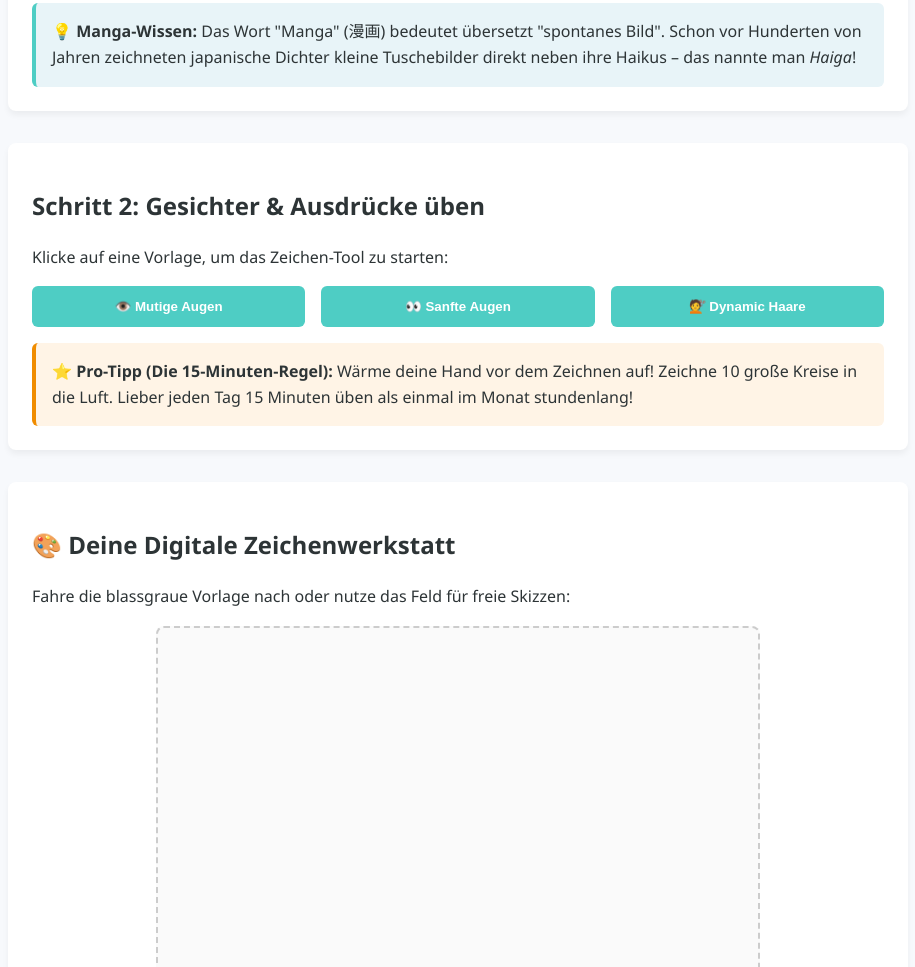
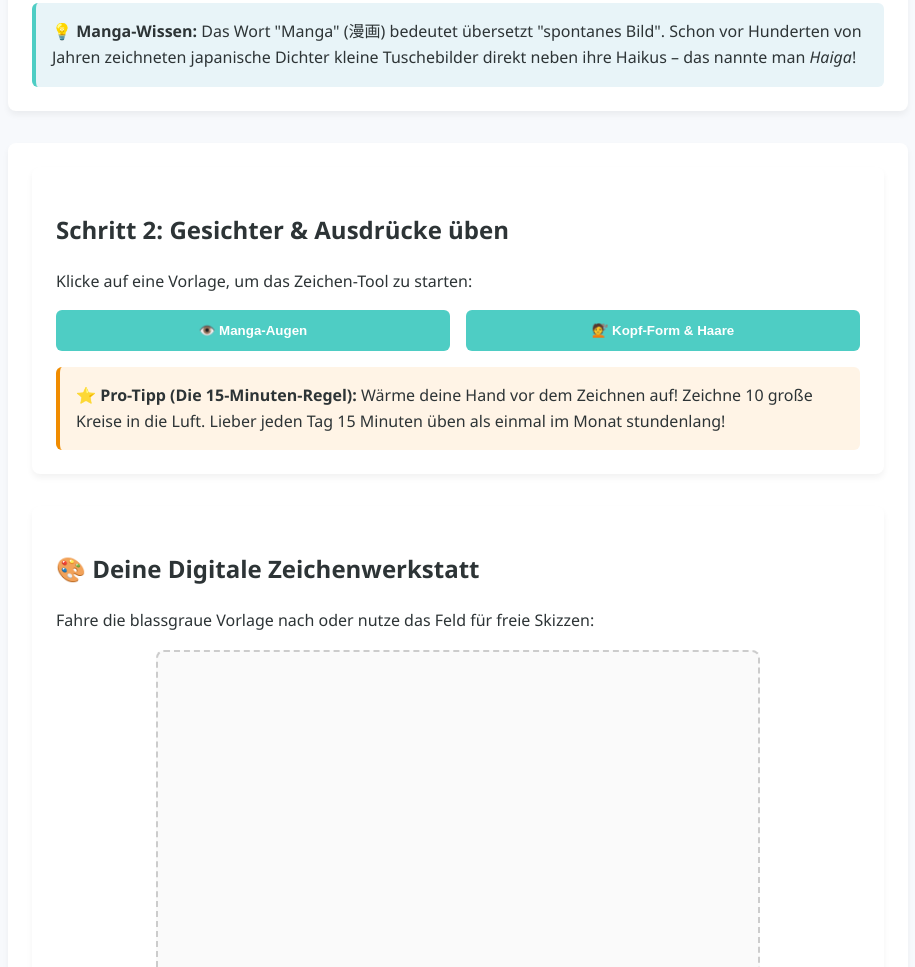
Before and after one commit to naolv/mangawerkstatt, a plain HTML site: page index.html in a window 1280 px wide. Shown: the part 949-1916 px from the top of the page, without its empty margins (182-1097 px from the left). Drawn offline with Linux system fonts and the light colour scheme.

Commit message:
Update index.html

```diff
--- a/index.html
+++ b/index.html
@@ -53,13 +53,14 @@
     </section>
 
     <section class="step-section">
+     <!-- SCHRITT 2: GESICHTER & EMOTIONEN -->
+    <section class="step-section">
       <h2>Schritt 2: Gesichter & Ausdrücke üben</h2>
       <p>Klicke auf eine Vorlage, um das Zeichen-Tool zu starten:</p>
 
       <div class="templates-grid">
-        <button class="btn-template" onclick="loadTemplate('augen_mutig.png')">👁️ Mutige Augen</button>
-        <button class="btn-template" onclick="loadTemplate('augen_sanft.png')">👀 Sanfte Augen</button>
-        <button class="btn-template" onclick="loadTemplate('haare.png')">💇 Dynamic Haare</button>
+        <button class="btn-template" onclick="loadTemplate('https://upload.wikimedia.org/wikipedia/commons/d/dc/Manga_eyes.svg')">👁️ Manga-Augen</button>
+        <button class="btn-template" onclick="loadTemplate('https://upload.wikimedia.org/wikipedia/commons/1/1d/Anime_girl_head_base.png')">💇 Kopf-Form & Haare</button>
       </div>
 
       <div class="info-box tip">
```
